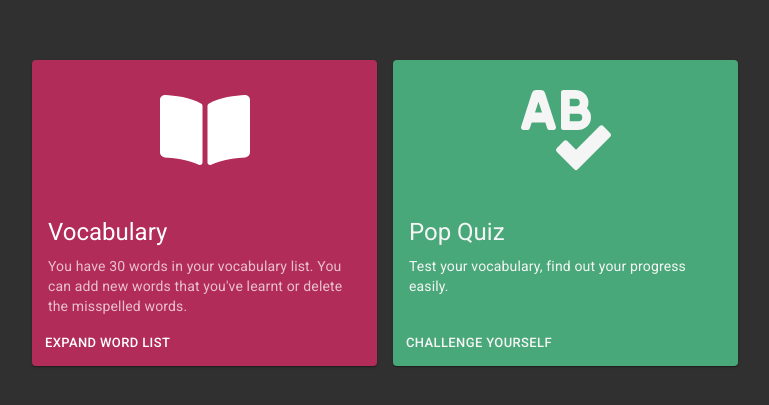
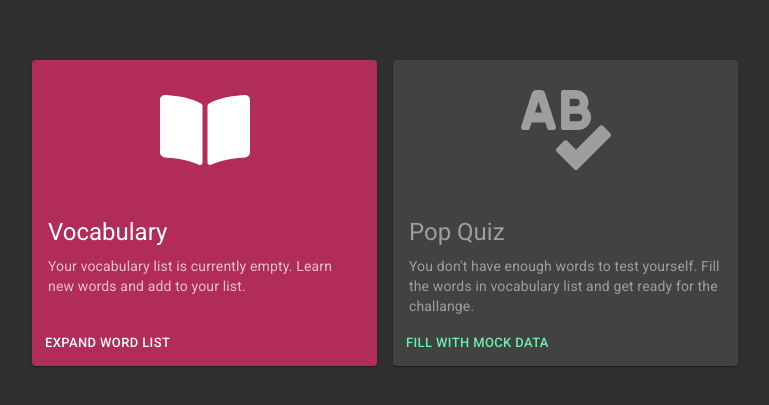
Before and after one commit to ozankaraca/word-wort, a React (Create React App) app: page / in a window 1280 px wide. Shown: the part 203-608 px from the top of the page, without its empty margins (255-1024 px from the left). Built offline with nearby package versions, Linux system fonts and the light colour scheme.

Commit message:
mock data feature added

```diff
--- a/src/features/mainScreen/index.js
+++ b/src/features/mainScreen/index.js
@@ -1,5 +1,5 @@
 import React from "react";
-import { Grid, Container, Box } from "@material-ui/core";
+import { Grid, Container, Box, Button } from "@material-ui/core";
 import Vocabulary from "../vocabulary/index";
 import Quiz from "../quiz/index";
 
--- a/src/features/quiz/splash.js
+++ b/src/features/quiz/splash.js
@@ -13,6 +13,7 @@ import { useSelector, useDispatch } from "react-redux";
 import { changeAppMode } from "../../actions/index";
 import { FontAwesomeIcon } from "@fortawesome/react-fontawesome";
 import { faSpellCheck } from "@fortawesome/free-solid-svg-icons";
+import { addWord } from "../../actions/index";
 
 const Splash = () => {
   const dispatch = useDispatch();
@@ -39,6 +40,43 @@ const Splash = () => {
     }
   }));
   const classes = useStyles();
+
+  const fillWithMockData = () => {
+    let tmpData = [
+      { englishWord: "Hello", germanWord: "Hallo" },
+      { englishWord: "Love", germanWord: "Liebe" },
+      { englishWord: "Hate", germanWord: "Hass" },
+      { englishWord: "Success", germanWord: "Erfolg" },
+      { englishWord: "Brother", germanWord: "Bruder" },
+      { englishWord: "Victory", germanWord: "Sieg" },
+      { englishWord: "Laugh", germanWord: "Lachen" },
+      { englishWord: "Income", germanWord: "Einkommen" },
+      { englishWord: "Truth", germanWord: "Wahrheit" },
+      { englishWord: "act", germanWord: "Akt" },
+      { englishWord: "why", germanWord: "warum" },
+      { englishWord: "ask", germanWord: "fragen" },
+      { englishWord: "men", germanWord: "Männer" },
+      { englishWord: "change", germanWord: "Veränderung" },
+      { englishWord: "went", germanWord: "ging" },
+      { englishWord: "light", germanWord: "Licht" },
+      { englishWord: "kind", germanWord: "Art" },
+      { englishWord: "off", germanWord: "aus" },
+      { englishWord: "need", germanWord: "müssen" },
+      { englishWord: "house", germanWord: "Haus" },
+      { englishWord: "picture", germanWord: "Bild" },
+      { englishWord: "try", germanWord: "versuchen" },
+      { englishWord: "us", germanWord: "uns" },
+      { englishWord: "again", germanWord: "wieder" },
+      { englishWord: "animal", germanWord: "Tier" },
+      { englishWord: "point", germanWord: "Punkt" },
+      { englishWord: "mother", germanWord: "Mutter" },
+      { englishWord: "world", germanWord: "Welt" },
+      { englishWord: "build", germanWord: "bauen" },
+      { englishWord: "self", germanWord: "selbst" }
+    ];
+
+    tmpData.map(x => dispatch(addWord(x.englishWord, x.germanWord)));
+  };
 
   return (
     <Card className={classes.card + " " + classes.cardVocab}>
@@ -67,6 +105,7 @@ const Splash = () => {
         </CardContent>
       </CardActionArea>
       <CardActions>
+        {!isDisabled && (
           <Button
             onClick={() => dispatch(changeAppMode(2))}
             size="small"
@@ -75,6 +114,16 @@ const Splash = () => {
           >
             Challenge Yourself
           </Button>
+        )}
+        {isDisabled && (
+          <Button
+            onClick={() => fillWithMockData()}
+            size="small"
+            color="primary"
+          >
+            Fill With Mock Data
+          </Button>
+        )}
       </CardActions>
     </Card>
   );
--- a/src/reducers/wordList.js
+++ b/src/reducers/wordList.js
@@ -1,36 +1,6 @@
 import { ADD_WORD, UPDATE_WORD, DELETE_WORD } from "../constants/actionTypes";
 
 const initialState = [
-  { englishWord: "Hello", germanWord: "Hallo" },
-  { englishWord: "Love", germanWord: "Liebe" },
-  { englishWord: "Hate", germanWord: "Hass" },
-  { englishWord: "Success", germanWord: "Erfolg" },
-  { englishWord: "Brother", germanWord: "Bruder" },
-  { englishWord: "Victory", germanWord: "Sieg" },
-  { englishWord: "Laugh", germanWord: "Lachen" },
-  { englishWord: "Income", germanWord: "Einkommen" },
-  { englishWord: "Truth", germanWord: "Wahrheit" },
-  { englishWord: "act", germanWord: "Akt" },
-  { englishWord: "why", germanWord: "warum" },
-  { englishWord: "ask", germanWord: "fragen" },
-  { englishWord: "men", germanWord: "Männer" },
-  { englishWord: "change", germanWord: "Veränderung" },
-  { englishWord: "went", germanWord: "ging" },
-  { englishWord: "light", germanWord: "Licht" },
-  { englishWord: "kind", germanWord: "Art" },
-  { englishWord: "off", germanWord: "aus" },
-  { englishWord: "need", germanWord: "müssen" },
-  { englishWord: "house", germanWord: "Haus" },
-  { englishWord: "picture", germanWord: "Bild" },
-  { englishWord: "try", germanWord: "versuchen" },
-  { englishWord: "us", germanWord: "uns" },
-  { englishWord: "again", germanWord: "wieder" },
-  { englishWord: "animal", germanWord: "Tier" },
-  { englishWord: "point", germanWord: "Punkt" },
-  { englishWord: "mother", germanWord: "Mutter" },
-  { englishWord: "world", germanWord: "Welt" },
-  { englishWord: "build", germanWord: "bauen" },
-  { englishWord: "self", germanWord: "selbst" }
 ];
 
 const WordList = (state = initialState, action) => {
```
Also changed, not shown: package.json (+7 -1 lines), 1 other file (tests, documents, lock files or other folders). Lines whose indentation alone changed are shown as unchanged.
